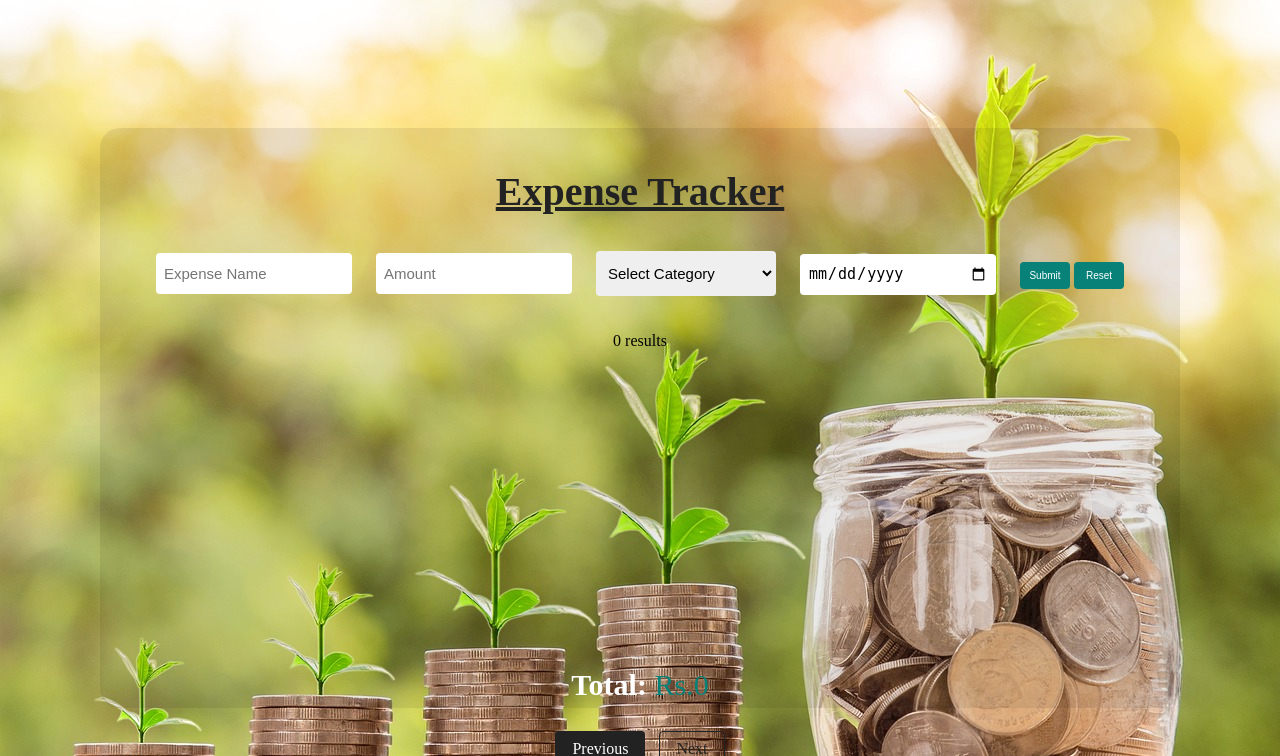
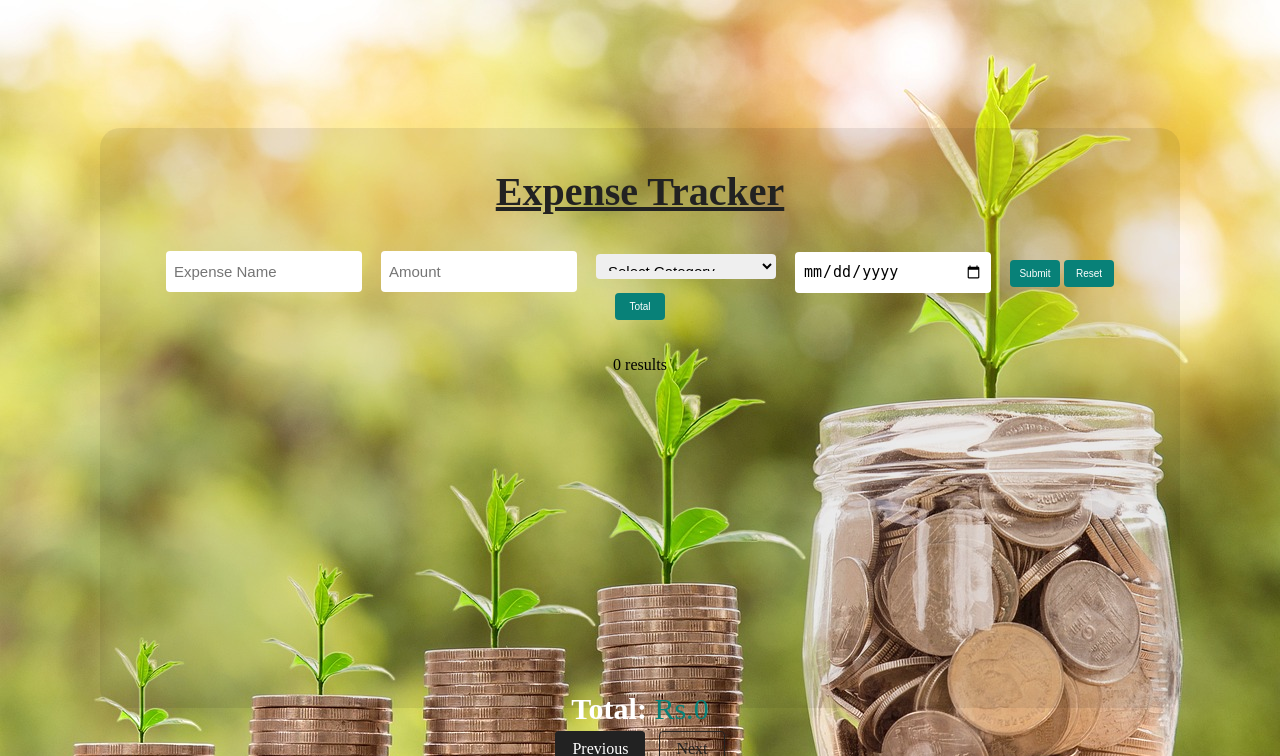
Before and after one commit to Samrat9841/Expn-management, a PHP site: page / in a window 1280 px wide. Shown: the top 756 px of the page. Run offline with PHP 8.4, Linux system fonts and the light colour scheme; data that the repository does not hold is empty.

Commit message:
adding total

```diff
--- a/index.php
+++ b/index.php
@@ -45,6 +45,7 @@ if (isset($_GET['sn'])){
 
               <button id="submit" class="btn">Submit</button>
               <button id="reset" class="btn">Reset</button>
+              <button id="total" class="btn">Total</button>
               <!-- <button id="delete" class="btn">Delete</button> -->
             </form>
             <br><br>
--- a/style.css
+++ b/style.css
@@ -47,26 +47,20 @@ body{
     border-radius: 20px;
 }
 
-#expn-form form input {
+
+
+#expn-form  select,
+#expn-form  input{
+
         font-size: 15px;
         height: 25px;
-    margin-right: 20px;
+        margin-right: 15px;
         padding: 7px;
         border: 1px solid transparent;
         border-radius: 4px;
         outline: none;
         width: 18%;
-}
-#expn-form form select{
-    font-size: 15px;
-    padding: 7px;
-    height: 45px;
-    margin-right: 20px;
-    padding: 7px;
-    border: 1px solid transparent;
-    border-radius: 4px;
-    outline: none;
-    width: 18%;
+
 }
 
 
```
Lines whose indentation alone changed are shown as unchanged.
